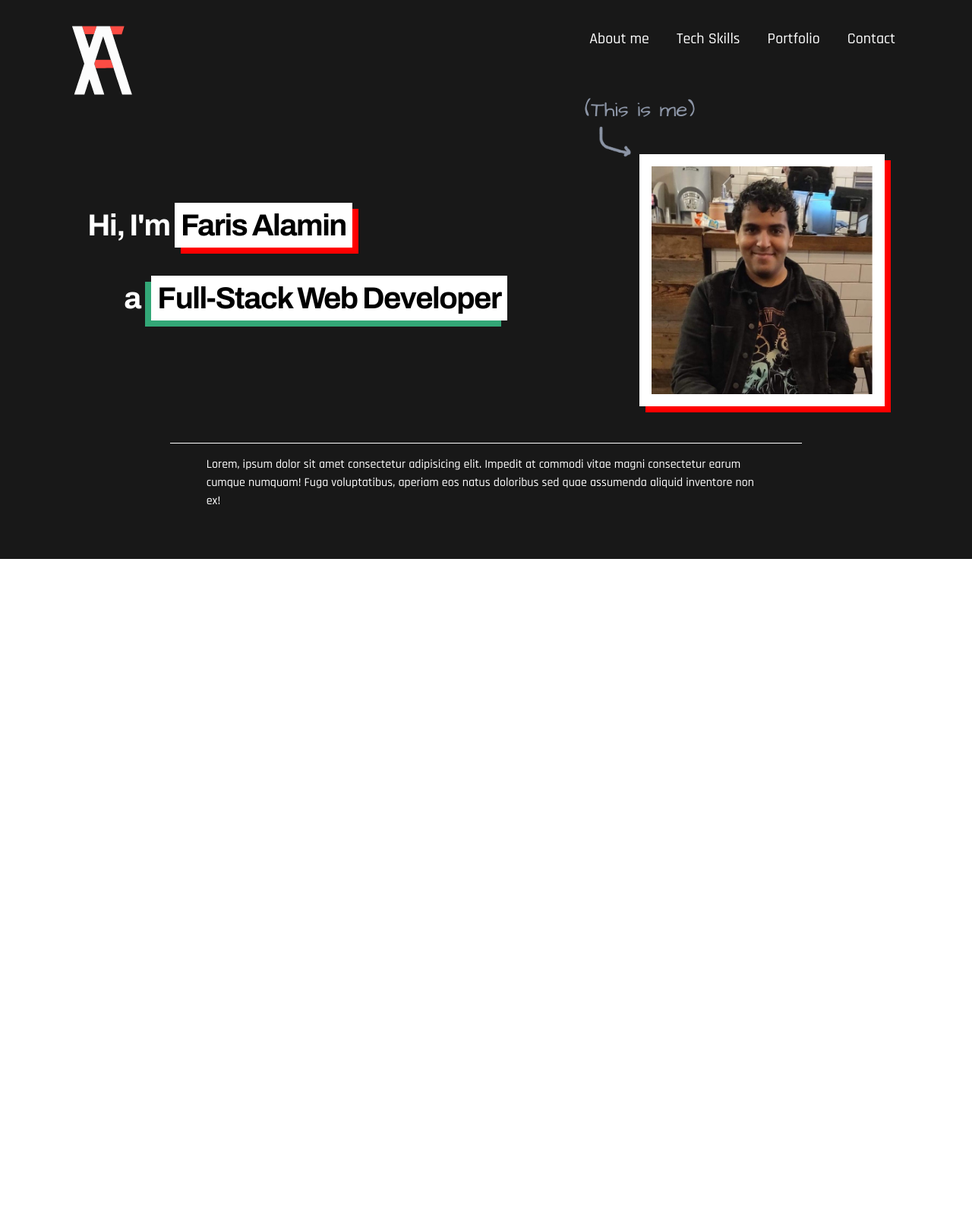
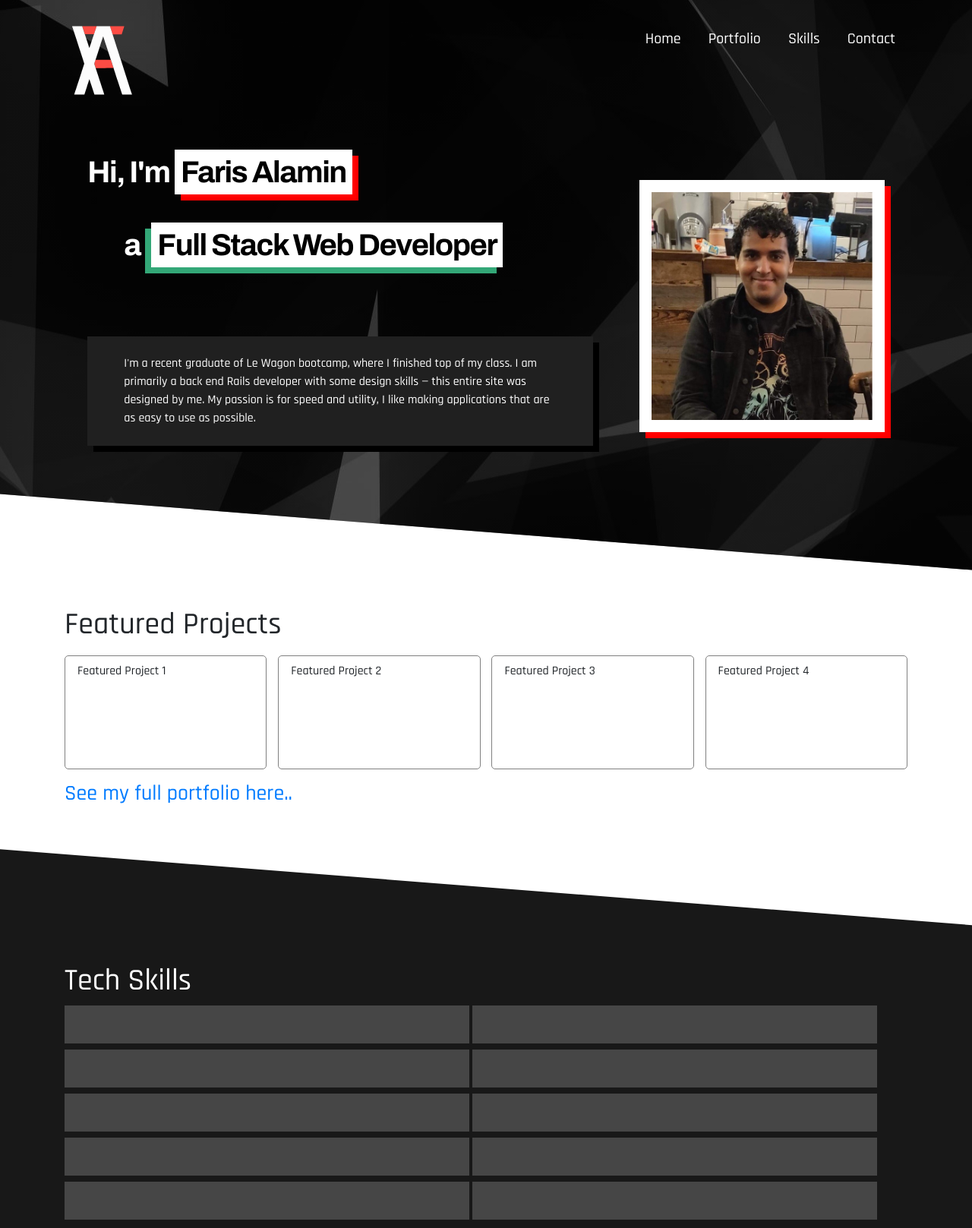
Before and after one commit to farisalamin/farisalamin.github.io, a plain HTML site: page index.html in a window 1280 px wide. Shown: the part 20-1637 px from the top of the page at 76% size. Before the commit the page ends 800 px from the top, so only its background shows below. Drawn offline with Linux system fonts and the light colour scheme.

Commit message:
Added general layout and different sections

```diff
--- a/css/style.css
+++ b/css/style.css
@@ -1,12 +1,24 @@
 body {
   font-family: 'Rajdhani', sans-serif;
   background-color: white;
-  color: white;
   /*text-align: center;*/
 }
 
+footer {
+  height: 100px;
+  background-color: #181818;
+}
+
 .banner {
-  background-color: #181818;
+  background: linear-gradient( rgba(0, 0, 0, 0.5), rgba(0, 0, 0, 0.5) ), url('../images/plexus-7.png');
+  padding-bottom: 100px;
+  color: white;
+  -webkit-clip-path: polygon(0 0, 100% 0, 100% 100%, 0 calc(100% - 100px));
+  clip-path: polygon(0 0, 100% 0, 100% 100%, 0 calc(100% - 100px));
+}
+
+.header-logo {
+  width: 100px;
 }
 
 .nav-links li {
@@ -33,8 +45,10 @@ body {
   letter-spacing: -1.5px;
 }
 
-.header-logo {
-  width: 100px;
+.intro p {
+  /*background-color: rgba(255,255,255,0.1);*/
+  background-color: #202020;
+  box-shadow: 8px 8px black;
 }
 
 .photo {
@@ -43,15 +57,15 @@ body {
 
 .frame span {
   position: absolute;
-  top: -80px;
-  left: -120px;
+  top: -60px;
+  left: -150px;
 }
 
 .frame span img {
   width: 50px;
   position: relative;
   top: 40px;
-  right: 130px;
+  right: 100px;
 }
 
 .red-highlight {
@@ -73,3 +87,47 @@ body {
   color: #8c95a6;
   font-size: 28px;
 }
+
+.project-card {
+  height: 150px;
+  width: 24%;
+  border: 1px solid grey;
+  border-radius: 5px;
+}
+
+.project-card:not(:last-child) {
+  margin-right: 1%;
+}
+
+#skills {
+  background-color: #181818;
+  padding: 150px 0;
+  color: white;
+  -webkit-clip-path: polygon(0 0, 100% 100px, 100% 100%, 0 calc(100% - 100px));
+  clip-path: polygon(0 0, 100% 100px, 100% 100%, 0 calc(100% - 100px));
+}
+
+.skill-card {
+  display: inline-block;
+  width: 48%;
+  height: 50px;
+  background-color: rgba(255,255,255,0.2);
+}
+
+#references {
+  padding: 100px 0;
+}
+
+.reference-card {
+  border-left: 3px solid black;
+  background-color: rgba(0,0,0,0.1);
+  padding: 8px 16px;
+}
+
+#contact {
+  background-color: #181818;
+  color:white;
+  padding: 100px 0;
+  -webkit-clip-path: polygon(0 0, 100% 100px, 100% 100%, 0 100%);
+  clip-path: polygon(0 0, 100% 100px, 100% 100%, 0 100%);
+}
--- a/index.html
+++ b/index.html
@@ -4,13 +4,14 @@
   <meta charset="UTF-8">
   <meta name="viewport" content="width=device-width, initial-scale=1">
   <title>Faris Alamin</title>
-  <link href="https://fonts.googleapis.com/css2?family=Architects+Daughter&family=Archivo:wght@400;700&family=Rajdhani:wght@300;500&display=swap" rel="stylesheet">
+  <!-- family=Architects+Daughter& -->
+  <link href="https://fonts.googleapis.com/css2?family=Archivo:wght@700&family=Rajdhani:wght@300;500&display=swap" rel="stylesheet">
   <!-- <link rel="stylesheet" href="https://use.fontawesome.com/releases/v5.6.3/css/all.css"> -->
   <link rel="stylesheet" href="css/bootstrap.min.css">
   <link rel="stylesheet" href="css/style.css">
 </head>
 <body>
-  <div class="banner py-5">
+  <div class="banner pt-5">
     <div class="container">
 
       <!-- NAVBAR -->
@@ -19,33 +20,88 @@
 
         <div class="d-flex">
           <ul class="nav-links list-unstyled">
-            <li><a href="" class="nav-link">About me</a></li>
-            <li><a href="" class="nav-link">Tech Skills</a></li>
+            <li><a href="" class="nav-link">Home</a></li>
             <li><a href="" class="nav-link">Portfolio</a></li>
+            <li><a href="" class="nav-link">Skills</a></li>
             <li><a href="" class="nav-link">Contact</a></li>
           </ul>
         </div>
       </nav>
 
-      <!-- MAIN INTRO -->
+      <!-- INTRO -->
       <div class="intro-card my-5 d-flex align-items-center justify-content-around">
         <div class="intro">
           <h1 class="mb-5">Hi, I'm <span class="red-highlight">Faris Alamin</span></h1>
-          <h1 class="mb-5 ml-5">a <span class="green-highlight ml-2">Full-Stack Web Developer</span></h1>
+          <h1 class="mb-5 ml-5">a <span class="green-highlight ml-2">Full Stack Web Developer</span></h1>
+          <p class="mt-5 py-4 px-5">I'm a recent graduate of Le Wagon bootcamp, where I finished top of my class. I am primarily a back end Rails developer with some design skills — this entire site was designed by me. My passion is for speed and utility, I like making applications that are as easy to use as possible.</p>
         </div>
 
         <div class="frame p-3 position-relative d-inline-block red-highlight">
-          <span class="handwriting ml-5">(This is me)<img src="images/arrow.png" alt="arrow"></span>
+          <!-- <span class="handwriting ml-5">(This is me)<img src="images/arrow.svg" alt="arrow"></span> -->
           <img class="photo" src="images/me.jpg" alt="Photo">
         </div>
       </div>
 
-      <!-- SUB INTRO -->
-      <div>
-        <p class="w-75 mx-auto border-top border-white pt-3 px-5">Lorem, ipsum dolor sit amet consectetur adipisicing elit. Impedit at commodi vitae magni consectetur earum cumque numquam! Fuga voluptatibus, aperiam eos natus doloribus sed quae assumenda aliquid inventore non ex!</p>
-      </div>
-
     </div>
   </div>
+
+  <div id="projects" class="py-5">
+    <div class="container">
+      <h1>Featured Projects</h1>
+      <div class="projects d-flex justify-content-between my-3">
+        <div class="project-card px-3 py-2">Featured Project 1</div>
+        <div class="project-card px-3 py-2">Featured Project 2</div>
+        <div class="project-card px-3 py-2">Featured Project 3</div>
+        <div class="project-card px-3 py-2">Featured Project 4</div>
+      </div>
+      <h3><a href="">See my full portfolio here..</a></h3>
+    </div>
+  </div>
+
+  <div id="skills">
+    <div class="container">
+      <h1>Tech Skills</h1>
+      <div class="grid">
+        <div class="skill-card"></div>
+        <div class="skill-card"></div>
+        <div class="skill-card"></div>
+        <div class="skill-card"></div>
+        <div class="skill-card"></div>
+        <div class="skill-card"></div>
+        <div class="skill-card"></div>
+        <div class="skill-card"></div>
+        <div class="skill-card"></div>
+        <div class="skill-card"></div>
+      </div>
+    </div>
+  </div>
+
+  <div id="references">
+    <div class="container">
+      <h1>References</h1>
+      <div class="reference-card mb-3">
+        <p>Lorem ipsum, dolor sit amet consectetur adipisicing elit. Id nostrum, placeat suscipit? Quaerat, totam ratione suscipit quo, at tempore. Obcaecati repudiandae voluptas dolorem laudantium eaque. Laudantium obcaecati ad culpa possimus.</p>
+        <p><strong>- Somebody</strong></p>
+      </div>
+      <div class="reference-card">
+        <p>Lorem ipsum dolor, sit amet consectetur adipisicing elit. Repellendus rem error facere dignissimos fugit recusandae perferendis eius autem cupiditate odio eaque voluptatem quam quia ducimus id provident deserunt veniam, corrupti.</p>
+        <p><strong>- Somebody else</strong></p>
+      </div>
+    </div>
+  </div>
+
+  <div id="contact">
+    <div class="container">
+      <h1>Contact Me:</h1>
+      <ul>
+        <li>LinkedIn</li>
+        <li>Phone</li>
+        <li>Email</li>
+      </ul>
+    </div>
+  </div>
+
+  <footer>
+  </footer>
 </body>
 </html>
```
Also changed, not shown: images/arrow.png (deleted), images/arrow.svg (added), images/fa_logo_grey.png (deleted), images/fa_logo_white.png (deleted), images/plexus-4.png (added), images/plexus-7.png (added).
